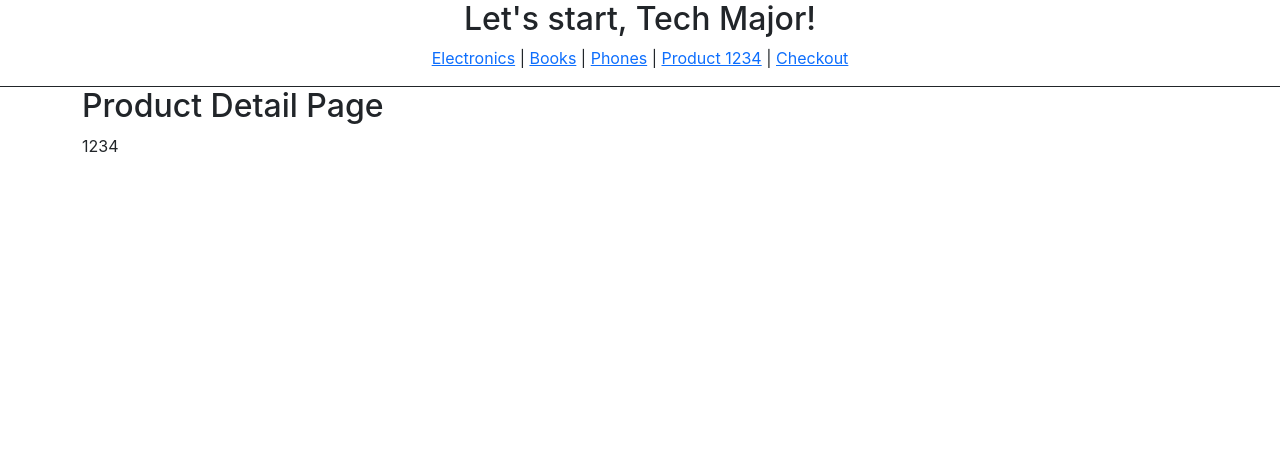
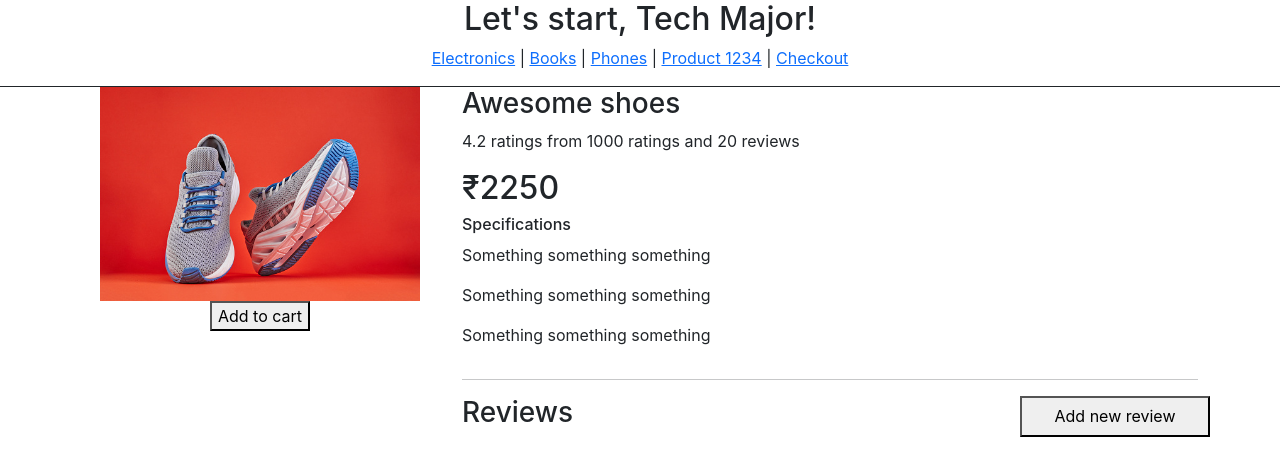
Before and after one commit to sumanthatva/techmajor, a React (Create React App) app: page /products/1234 in a window 1280 px wide. Shown: the top 476 px of the page. Built offline with nearby package versions, Linux system fonts and the light colour scheme.

Commit message:
ProductDetail page UI with some sections.

```diff
--- a/src/components/pages/ProductDetail.js
+++ b/src/components/pages/ProductDetail.js
@@ -1,13 +1,47 @@
-import React from 'react';
+import React, { useState } from 'react';
 import { useParams } from 'react-router-dom';
 
 export default function ProductDetail() {
   const params = useParams();
   console.log(params.productId);
+
+  // State to track new review form render
+  const [isShowNewReview, setIsShowNewReview] = useState(false);
+
+
   return (
     <div className='container'>
-      <h2>Product Detail Page</h2>
-      <p>{params.productId}</p>
+      {/* <h2>Product Detail Page</h2>
+      <p>{params.productId}</p> */}
+      <div className='row' id='product-details-container'>
+        <div className='col-md-4 col-sm-12 prod-details__left-col' style={{"text-align": "center"}}>
+          <img className='prod-details-img' src={"../images/shoes2.jpeg"} alt="alt" width={"90%"}/>
+          <button className='prod-details__add-cart-button'>Add to cart</button>
+        </div>
+        <div className='col-md-8 col-sm-12'>
+          <div className='row'>
+            <h3>Awesome shoes</h3>
+          </div>
+          <div className='row'>
+            <p>4.2 ratings from 1000 ratings and 20 reviews </p>
+          </div>
+          <div className='row'>
+            <h2> ₹2250 </h2>
+          </div>
+          <div className='row'>
+            <h6>Specifications</h6>
+            <p> Something something something</p>
+            <p> Something something something</p>
+            <p>Something something something</p>
+          </div>
+          <hr/>
+          <div className='row'>
+            <h3 className='col-sm-9'>Reviews</h3>
+            <button className='col-sm-3'>Add new review</button>
+          </div>
+
+        </div>
+      </div>
     </div>
   )
 }
--- /dev/null
+++ b/src/components/pages/ProductDetails.css
@@ -0,0 +1,11 @@
+.prod-details-img {
+  /* height: 300px;
+  width: 300px; */
+  /* max-width: 100% !important; */
+}
+.prod-details__left-col {
+  text-align: center !important;
+}
+.prod-details__add-cart-button {
+  width: 50%;
+}
```
